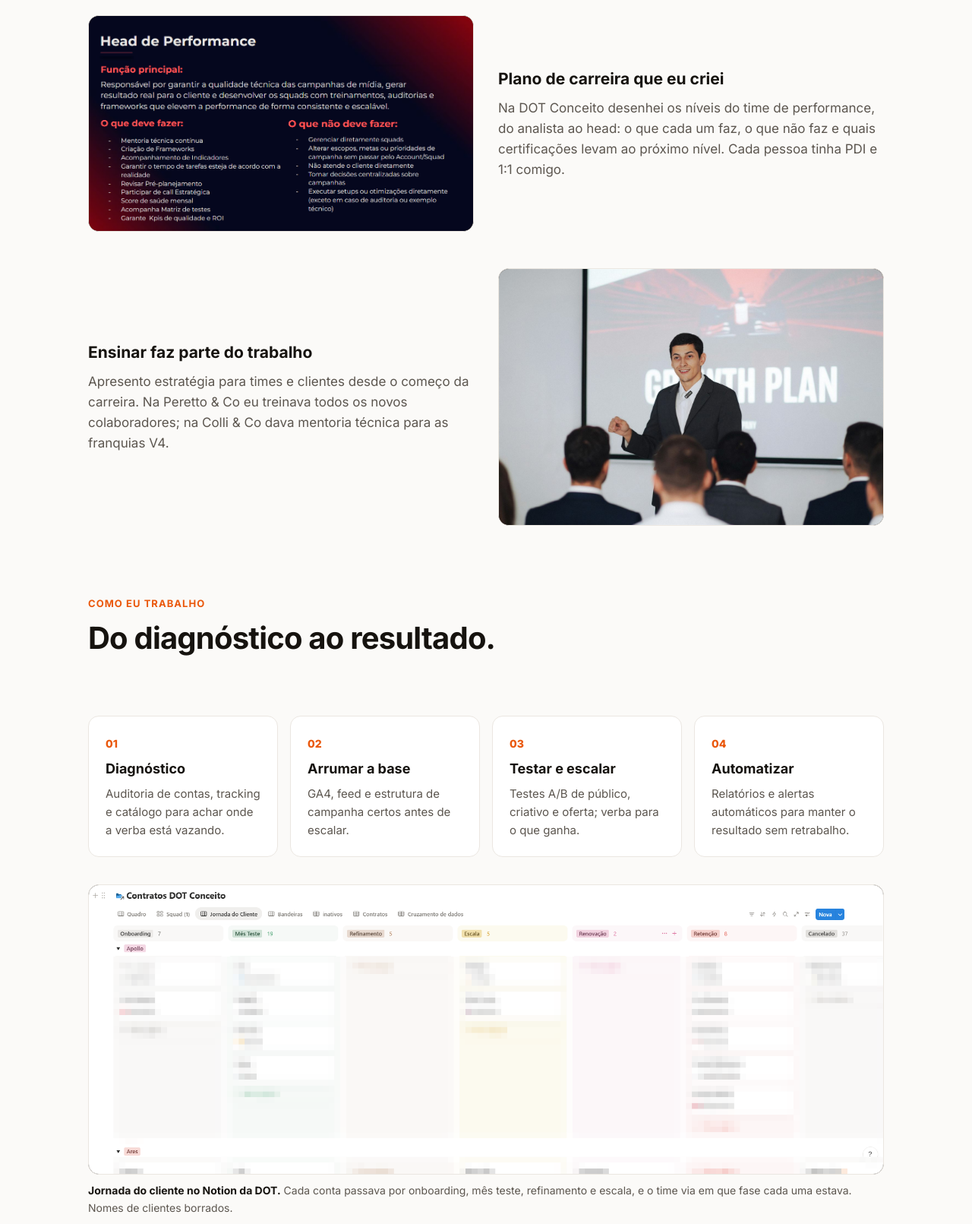
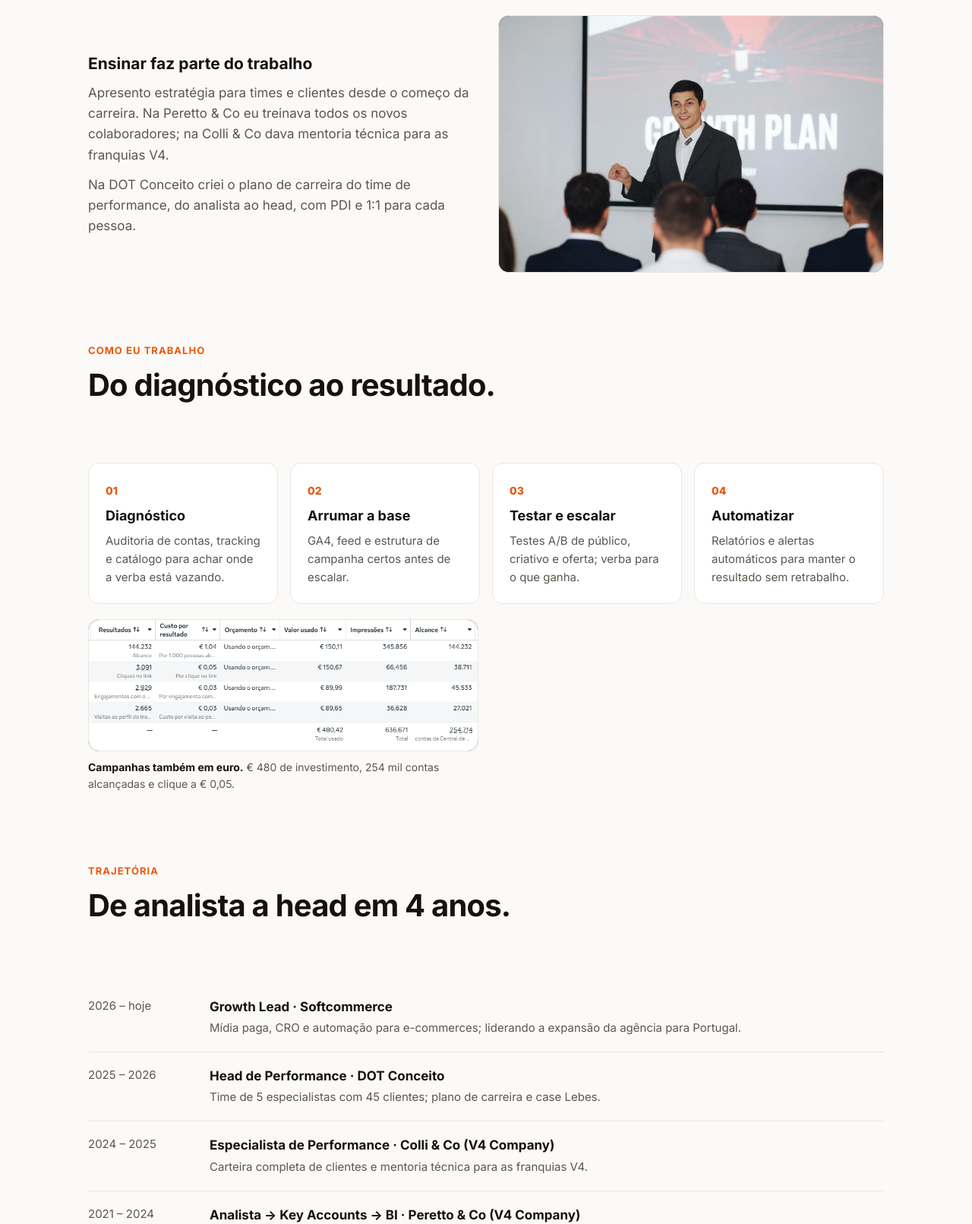
Before and after one commit to jonathanrobertsilveira-wq/jonathanrobertsilveira-wq.github.io, a plain HTML site: page index.html in a window 1280 px wide. Shown: the part 5680-7291 px from the top of the page at 76% size. Drawn offline with Linux system fonts and the light colour scheme.

Commit message:
Remove prints de registro de verba, plano de carreira e jornada do cliente
Co-Authored-By: Claude Opus 5.5 <noreply@anthropic.com>

```diff
--- a/index.html
+++ b/index.html
@@ -408,18 +408,10 @@
       <div><h3>Testo antes de acreditar</h3><p>Cada mudança importante passa por teste A/B, e o aprendizado fica registrado, mesmo quando o teste não ganha.</p></div>
     </div>
     <div class="lead-proof">
-      <figure>
-        <a href="img/plano-carreira-head.png" target="_blank" rel="noopener"><img src="img/plano-carreira-head.png" alt="Slide do plano de carreira: função principal e responsabilidades do Head de Performance" loading="lazy" width="1107" height="619"></a>
-      </figure>
-      <div>
-        <h3 style="margin:0 0 8px;font-size:21px">Plano de carreira que eu criei</h3>
-        <p>Na DOT Conceito desenhei os níveis do time de performance, do analista ao head: o que cada um faz, o que não faz e quais certificações levam ao próximo nível. Cada pessoa tinha PDI e 1:1 comigo.</p>
-      </div>
-    </div>
-    <div class="lead-proof">
       <div>
         <h3 style="margin:0 0 8px;font-size:21px">Ensinar faz parte do trabalho</h3>
         <p>Apresento estratégia para times e clientes desde o começo da carreira. Na Peretto &amp; Co eu treinava todos os novos colaboradores; na Colli &amp; Co dava mentoria técnica para as franquias V4.</p>
+        <p style="margin-top:12px">Na DOT Conceito criei o plano de carreira do time de performance, do analista ao head, com PDI e 1:1 para cada pessoa.</p>
       </div>
       <figure>
         <a href="img/palestra-growth-plan.jpg" target="_blank" rel="noopener"><img src="img/palestra-growth-plan.jpg" alt="Jonathan apresentando um Growth Plan para uma plateia" loading="lazy" width="1400" height="933"></a>
@@ -439,15 +431,7 @@
       <div><h3>Testar e escalar</h3><p>Testes A/B de público, criativo e oferta; verba para o que ganha.</p></div>
       <div><h3>Automatizar</h3><p>Relatórios e alertas automáticos para manter o resultado sem retrabalho.</p></div>
     </div>
-    <figure style="margin-top:36px">
-      <a href="img/jornada-cliente-notion.png" target="_blank" rel="noopener"><img src="img/jornada-cliente-notion.png" alt="Quadro no Notion com a jornada do cliente em colunas: Onboarding, Mês Teste, Refinamento, Escala, Renovação, Retenção e Cancelado; nomes de clientes borrados" loading="lazy" width="1870" height="680"></a>
-      <figcaption><b>Jornada do cliente no Notion da DOT.</b> Cada conta passava por onboarding, mês teste, refinamento e escala, e o time via em que fase cada uma estava. Nomes de clientes borrados.</figcaption>
-    </figure>
     <div class="gallery">
-      <figure>
-        <a href="img/registro-verba.png" target="_blank" rel="noopener"><img src="img/registro-verba.png" alt="Registro de verificação de verba: período, quanto deveria ter sido investido, quanto foi, motivo da diferença e ajuste feito" loading="lazy" width="660" height="480"></a>
-        <figcaption><b>Registro semanal de verba.</b> Quanto deveria ter sido investido, quanto foi, por que houve diferença e o que foi ajustado.</figcaption>
-      </figure>
       <figure>
         <a href="img/meta-ads-euro.png" target="_blank" rel="noopener"><img src="img/meta-ads-euro.png" alt="Resultados de Meta Ads em euro: 144 mil pessoas alcançadas, 3.091 cliques a 0,05 euro, total de 480 euros investidos" loading="lazy" width="876" height="294"></a>
         <figcaption><b>Campanhas também em euro.</b> € 480 de investimento, 254 mil contas alcançadas e clique a € 0,05.</figcaption>
```
Also changed, not shown: img/jornada-cliente-notion.png (deleted), img/plano-carreira-head.png (deleted), img/registro-verba.png (deleted).
